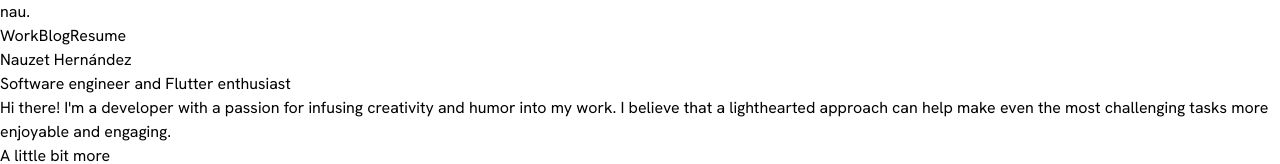
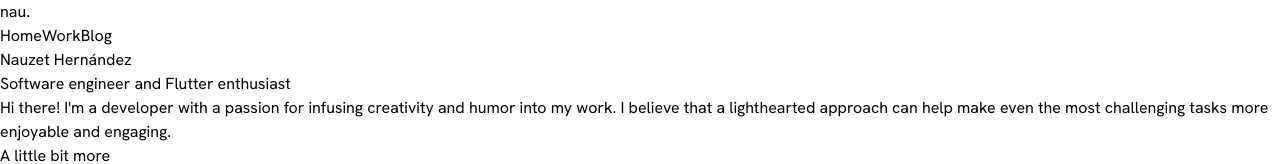
Before and after one commit to NauzetAduen/nauzet-blog, a Next.js app: page / in a window 1280 px wide. Shown: the top 164 px of the page. Built offline with nearby package versions, Linux system fonts and the light colour scheme.

Commit message:
Remove resume and add home in appbar

```diff
--- a/app/components/appbar.tsx
+++ b/app/components/appbar.tsx
@@ -12,9 +12,9 @@ export default function AppBar() {
         </div>
         <div className="block">
           <div className="ml-10 flex items-baseline space-x-4">
+            <AppBarLink text="Home" path="" />
             <AppBarLink text="Work" path="work" />
             <AppBarLink text="Blog" path="blog" />
-            <AppBarLink text="Resume" path="resume.pdf" />
           </div>
         </div>
       </div>
```
